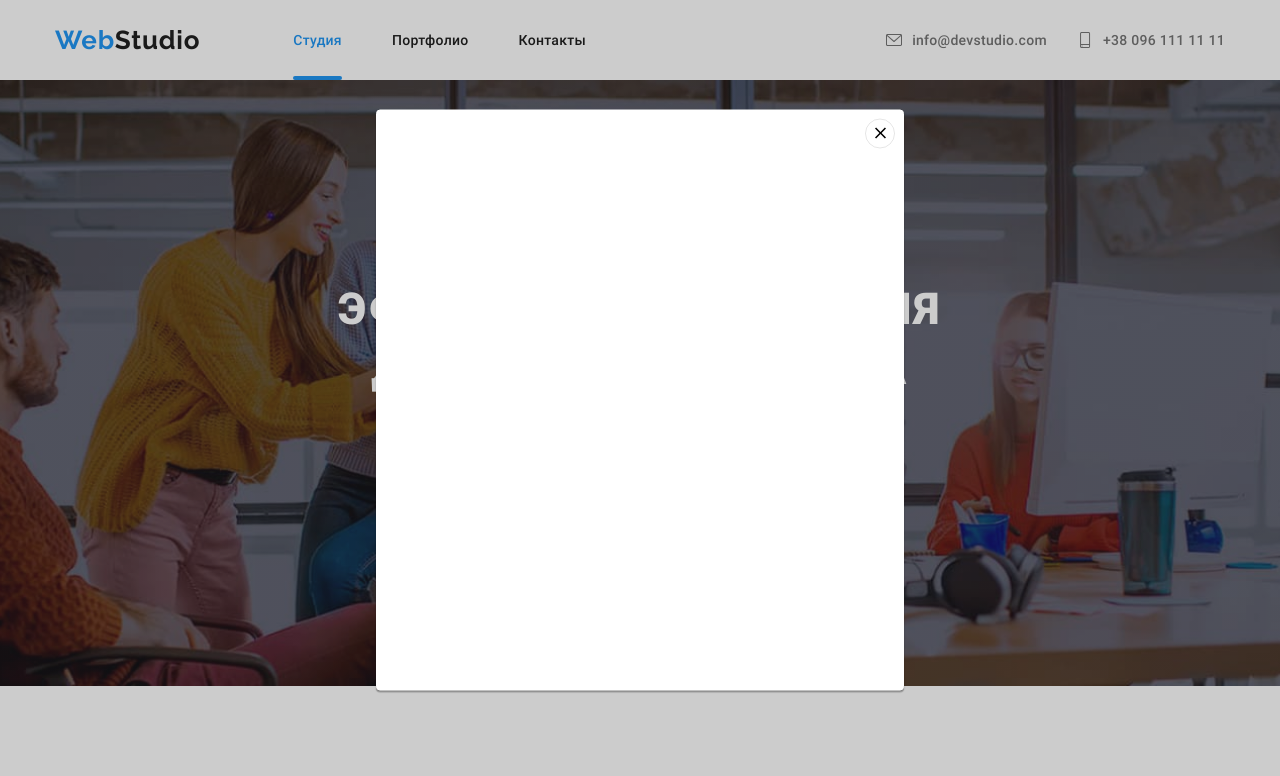
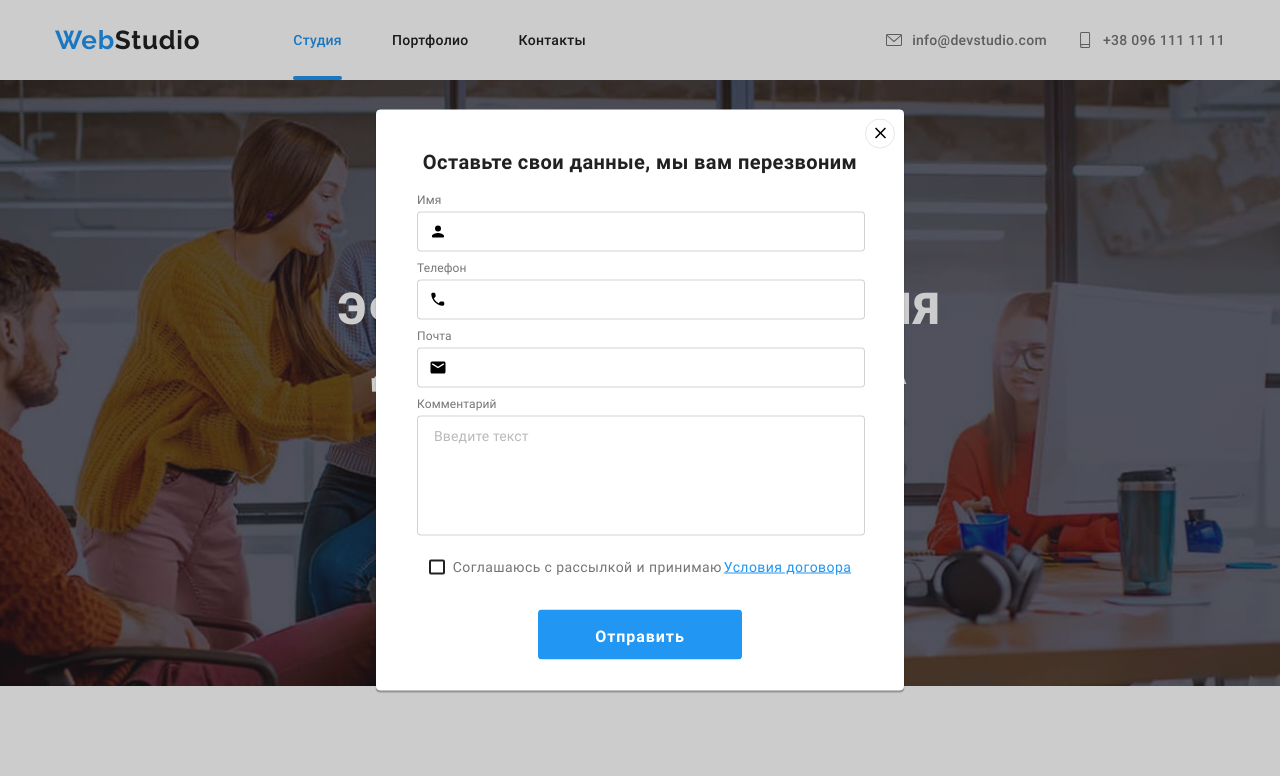
Before and after one commit to VictoriaRailean1/goit-markup-hw-06, a plain HTML site: page index.html in a window 1280 px wide. Both pictures are taken after a click on the button "Заказать услугу". Shown: the top 776 px of the page. Drawn offline with nearby package versions, Linux system fonts and the light colour scheme.

Commit message:
добавляет разметку

```diff
--- a/index.html
+++ b/index.html
@@ -57,7 +57,7 @@
           <h1 class="hero-title">Эффективные решения для вашего бизнеса</h1>
           <button
             type="button"
-            class="studio-button hero-content"
+            class="studio-button hero-button hero-content"
             data-modal-open
           >
             Заказать услугу
@@ -533,7 +533,7 @@
         </div>
 
         <!--соц сети-->
-        <div class="foofer-social">
+        <div class="footer-social">
           <p class="footer-social-text">присоединяйтесь</p>
           <ul class="list footer-social-icons">
             <li class="footer-icons-item">
@@ -584,6 +584,24 @@
             </li>
           </ul>
         </div>
+
+        <!--Подписка-->
+        <div class="footer-subscription">
+          <p class="footer-social-text">Подпишитесь на рассылку</p>
+          <form class="subscription-form" autocomplete="off">
+            <input
+              class="subscription-field"
+              type="email"
+              name="subscription-email"
+              placeholder="E-mail"
+            />
+            <button class="studio-button footer-button" type="submit">
+              Подписаться<svg class="footer-button-svg">
+                <use href="./img/icons/sprite.svg#icon-send"></use>
+              </svg>
+            </button>
+          </form>
+        </div>
       </div>
     </footer>
     <!--Модальное окно-->
@@ -594,6 +612,70 @@
             <use href="./img/icons/sprite.svg#close-btn"></use>
           </svg>
         </button>
+        <p class="your-data">Оставьте свои данные, мы вам перезвоним</p>
+        <form class="data-form" autocomplete="off">
+          <div class="form-field">
+            <label for="name" class="form-label">Имя</label>
+            <input
+              class="form-input"
+              type="text"
+              name="name"
+              id="name"
+              pattern="^[А-Яа-яЁё\s]+$"
+            />
+            <svg class="form-icon">
+              <use href="./img/icons/sprite.svg#person-black"></use>
+            </svg>
+          </div>
+          <div class="form-field">
+            <label for="tel" class="form-label">Телефон</label>
+            <input
+              class="form-input"
+              type="tel"
+              name="tel"
+              id="tel"
+              pattern="[0-9]{5,12}"
+            />
+            <svg class="form-icon">
+              <use href="./img/icons/sprite.svg#phone-black"></use>
+            </svg>
+          </div>
+          <div class="form-field">
+            <label for="email" class="form-label">Почта</label>
+            <input class="form-input" type="email" name="email" id="email" />
+            <svg class="form-icon">
+              <use href="./img/icons/sprite.svg#email-black"></use>
+            </svg>
+          </div>
+          <div class="textarea-field">
+            <label for="comment" class="form-label">Комментарий</label>
+            <textarea
+              class="textarea"
+              name="comment"
+              id="comment"
+              rows="5"
+              placeholder="Введите текст"
+            ></textarea>
+          </div>
+
+          <div class="conditions">
+            <label class="text-conditions">
+              <input
+                class="icon-conditions"
+                type="checkbox"
+                name="conditions"
+                value="condotions"
+              />
+              <span class="icon"></span>
+              Соглашаюсь с рассылкой и принимаю
+              <a class="linc-conditions" href="">Условия договора</a>
+            </label>
+          </div>
+
+          <button class="studio-button form-button" type="submit">
+            Отправить
+          </button>
+        </form>
       </div>
     </div>
     <script src="./js/modal.js"></script>
```
Also changed, not shown: portfolio.html (+18 -1 lines).
